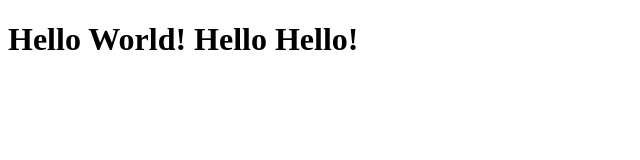
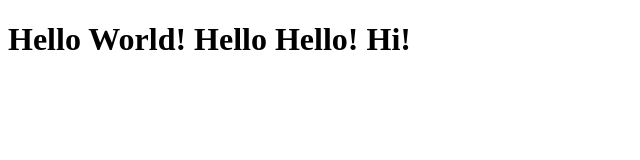
Before and after one commit to richardogbor/ss-simon-jude-primary-school, a plain HTML site: page index.html in a window 1280 px wide. Shown: the full height of the page, 0-640 px from the left. Drawn offline with Linux system fonts and the light colour scheme.

Commit message:
Update index.html

```diff
--- a/index.html
+++ b/index.html
@@ -4,6 +4,6 @@
         <title>ss Simon & Jude Primary School </title>
     </head>
     <body>
-        <h1>Hello World! Hello Hello!</h1>
+        <h1>Hello World! Hello Hello! Hi!</h1>
     </body>
 </html>
```
